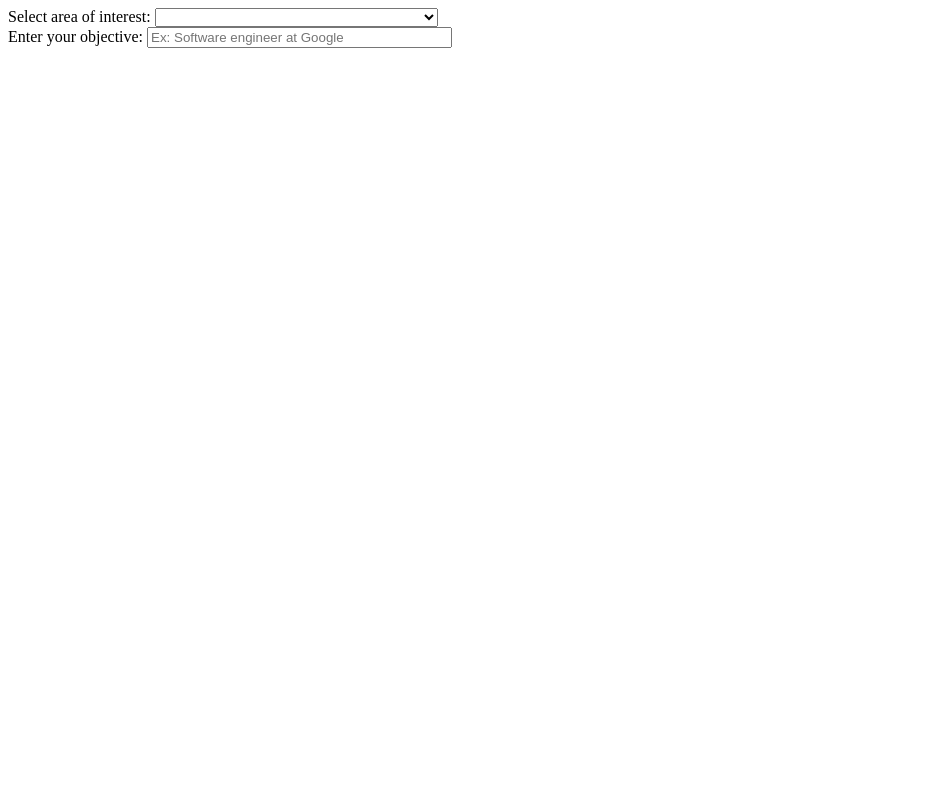
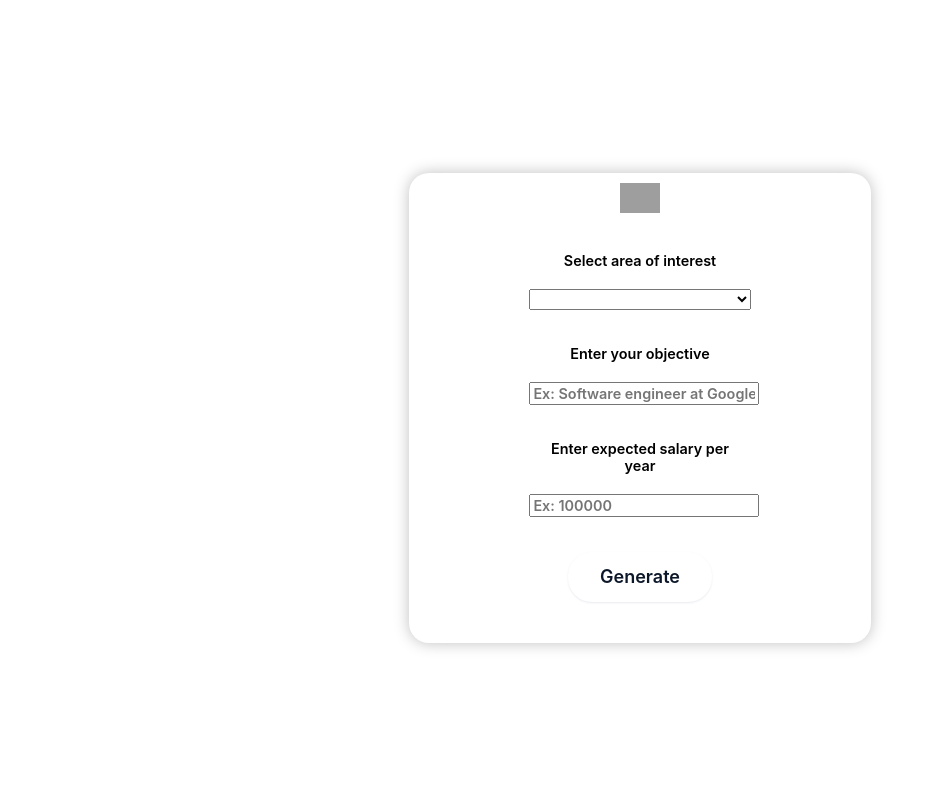
Before and after one commit to sidarragac/JobJourney, a Django app: template roadMap/templates/interestForm.html in a window 1280 px wide. Shown: the whole page, without its empty margins (0-931 px from the left). Before the commit the page ends 48 px from the top, so only its background shows below. Run offline with Django 5.2, Linux system fonts and the light colour scheme; the template is opened without the code that fills it, so the values that code supplies are empty; grey boxes are pictures that could not be loaded.

Commit message:
Added style to the interests form

```diff
--- a/roadMap/static/styles/interestFormStyle.css
+++ b/roadMap/static/styles/interestFormStyle.css
@@ -0,0 +1,91 @@
+html {
+    height: 100%;
+}
+
+body {
+    height: 100%;
+    display: flex;
+    align-items: center;
+}
+
+
+.interest {
+    margin: 25px auto;
+    width: 50%;
+    align-items: center;
+}
+
+.selectInterest, .inputObjective, .inputSalary {
+    width: 100%;
+    font-family: "Basier circle",-apple-system,system-ui,"Segoe UI",Roboto,"Helvetica Neue",Arial,"Noto Sans",sans-serif,"Apple Color Emoji","Segoe UI Emoji","Segoe UI Symbol","Noto Color Emoji";
+    font-size: 0.9rem;
+    font-weight: 600;
+}
+
+.labelInterest, .labelObjective, .labelSalary {
+    display: block;
+    margin: 10px;
+    padding: 10px;
+    font-family: "Basier circle",-apple-system,system-ui,"Segoe UI",Roboto,"Helvetica Neue",Arial,"Noto Sans",sans-serif,"Apple Color Emoji","Segoe UI Emoji","Segoe UI Symbol","Noto Color Emoji";
+    font-size: 0.9rem;
+    font-weight: 600;
+}
+
+.objective {
+    margin: 25px auto;
+    width: 50%;
+    align-items: center;
+}
+
+.salary {
+    margin: 25px auto;
+    width: 50%;
+    align-items: center;
+}
+
+.container {
+    border : 0px solid black;
+    width: 35%;
+    margin: auto;
+    border-radius: 20px;
+    box-shadow: 0px 0px 15px rgba(0, 0, 0, 0.25);
+    text-align: center;
+    padding: 10px;
+    height: 450px;
+}
+
+.button-81 {
+  background-color: #fff;
+  border: 0 solid #e2e8f0;
+  border-radius: 1.5rem;
+  box-sizing: border-box;
+  color: #0d172a;
+  cursor: pointer;
+  display: inline-block;
+  font-family: "Basier circle",-apple-system,system-ui,"Segoe UI",Roboto,"Helvetica Neue",Arial,"Noto Sans",sans-serif,"Apple Color Emoji","Segoe UI Emoji","Segoe UI Symbol","Noto Color Emoji";
+  font-size: 1.1rem;
+  font-weight: 600;
+  line-height: 1;
+  padding: 1rem 1.6rem;
+  text-align: center;
+  text-decoration: none #0d172a solid;
+  text-decoration-thickness: auto;
+  transition: all .1s cubic-bezier(.4, 0, .2, 1);
+  box-shadow: 0px 1px 2px rgba(166, 175, 195, 0.25);
+  user-select: none;
+  -webkit-user-select: none;
+  touch-action: manipulation;
+  margin-top: 10px;
+}
+
+.button-81:hover {
+  background-color: #1e293b;
+  color: #fff;
+}
+
+@media (min-width: 768px) {
+  .button-81 {
+    font-size: 1.125rem;
+    padding: 1rem 2rem;
+  }
+}
--- a/roadMap/templates/interestForm.html
+++ b/roadMap/templates/interestForm.html
@@ -7,9 +7,12 @@
     <title>interestForm</title>
 </head>
 <body>
-    <div>
-        <label for="interest">Select area of interest:</label>
-        <select name="interest" id="interest">
+    <div class="container">
+        <img src="..\static\images\logo.png" alt="logo" style="height: 30px;">
+        <form action="/roadmapGenerator" method="post"></form>
+            <div class="interest">
+                <label for="interest" class="labelInterest">Select area of interest</label>
+                <select name="interest" id="interest" class="selectInterest">
                     <option value=""></option>
                     <option value="natural_sciences">Natural Sciences</option>
                     <option value="mathematics_statistics">Mathematics and Statistics</option>
@@ -27,14 +30,19 @@
                     <option value="interdisciplinary_studies">Interdisciplinary Studies</option>
                 </select>
             </div>
-
-    <div>
-        <label for="">Enter your objective:</label>
-        <input type="text" name="objective" id="objective" size="35" placeholder="Ex: Software engineer at Google">
-
-
+            <div class="objective">
+                <label for="" class="labelObjective">Enter your objective</label>
+                <input type="text" class="inputObjective" name="objective" id="objective" size="35" placeholder="Ex: Software engineer at Google">
             </div>
-
+            <div class="salary">
+                <label for="" class="labelSalary">Enter expected salary per year</label>
+                <input type="number" class="inputSalary" name="salary" id="salary" min="0" oninput="this.value = Math.abs(this.value)" placeholder="Ex: 100000">
+            </div>
+            <div class="submit">
+                <button class="button-81" role="button">Generate</button>
+            </div>
+        </form>
+    </div>
     <script src="..\static\scripts\interestForm.js"></script>
 </body>
 </html>
```
Lines whose indentation alone changed are shown as unchanged.
